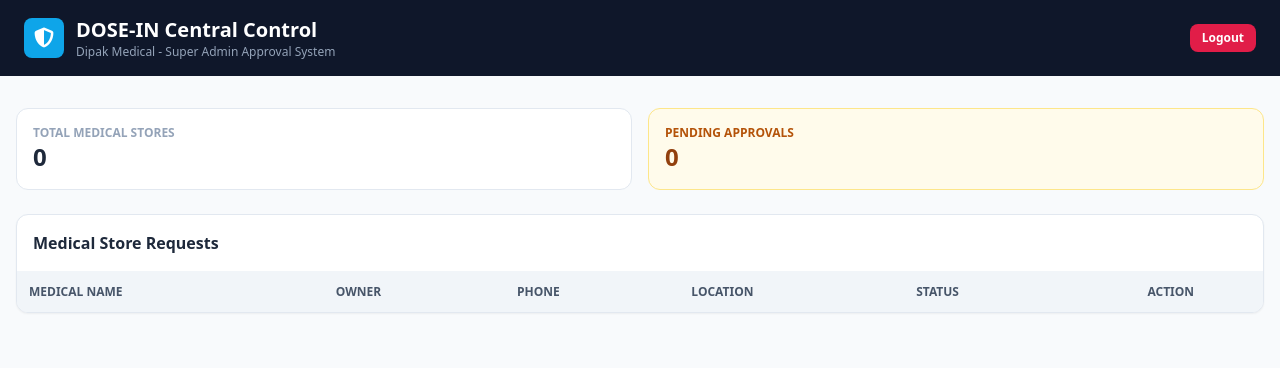
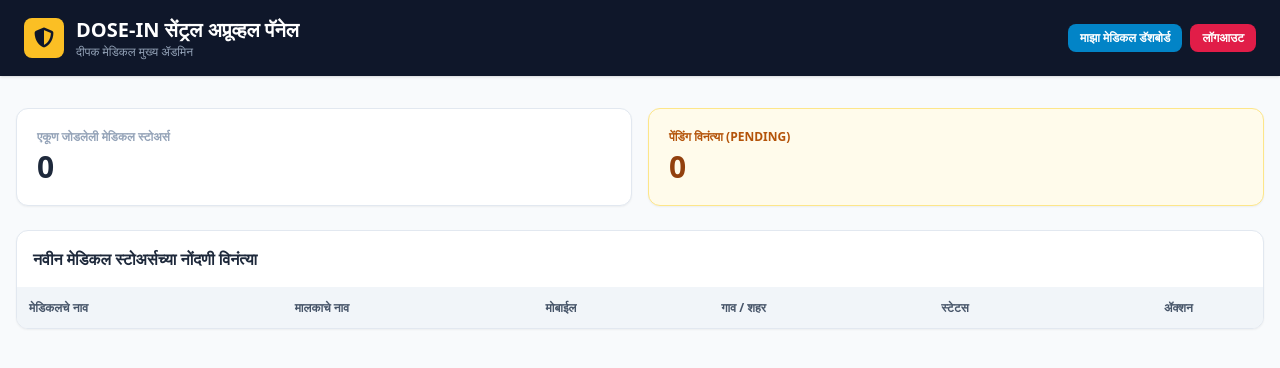
Before and after one commit to sartajattar/dipak_medical_app, a Flask app: page /admin in a window 1280 px wide. Shown: the top 368 px of the page. Run offline with Flask 3, Linux system fonts and the light colour scheme; the visitor is signed in with stand-in values (Sample User, id 1); data comes from the database, SQL or seed files in the repository; lists and menus that the app fills with data are empty; some libraries are stand-ins or nearby versions.

Commit message:
Final Full DOSE-IN update

```diff
--- a/app.py
+++ b/app.py
@@ -54,7 +54,7 @@ def init_db():
     if not cursor.fetchone():
         cursor.execute('''
             INSERT INTO medicals (medical_name, owner_name, phone, location, password, role, status)
-            VALUES ('Dipak Medical (Admin)', 'Dipak Owner', '7387260111', 'Main Branch', 'admin123', 'admin', 'approved')
+            VALUES ('Dipak Medical', 'Dipak', '7387260111', 'Main Branch', 'admin123', 'admin', 'approved')
         ''')
 
     conn.commit()
@@ -66,8 +66,6 @@ init_db()
 @app.route('/')
 def home():
     if 'user_id' in session:
-        if session.get('role') == 'admin':
-            return redirect(url_for('admin_dashboard'))
         return redirect(url_for('medical_dashboard'))
     return redirect(url_for('login'))
 
@@ -83,18 +81,17 @@ def login():
 
         if user and user['password'] == password:
             if user['status'] != 'approved':
-                flash('Tumche account ajun Dipak Medical (Admin) kadun approve zale nahi. Krupaya thambava!', 'warning')
+                flash('तुमचे अकाउंट अजून दीपक मेडिकल (Admin) कडून अप्रूव्ह झालेले नाही. कृपया वाट पहा!', 'warning')
                 return render_template('login.html')
 
             session['user_id'] = user['id']
             session['medical_name'] = user['medical_name']
             session['role'] = user['role']
 
-            if user['role'] == 'admin':
-                return redirect(url_for('admin_dashboard'))
+            # सर्व युजर्स आणि दीपक मेडिकल दोघांनाही थेट डॅशबोर्डवर नेणे
             return redirect(url_for('medical_dashboard'))
         else:
-            flash('Mobile number kiva password chukicha aahe.', 'danger')
+            flash('मोबाईल नंबर किंवा पासवर्ड चुकीचा आहे.', 'danger')
 
     return render_template('login.html')
 
@@ -114,10 +111,10 @@ def register():
                 VALUES (?, ?, ?, ?, ?, 'medical', 'pending')
             ''', (medical_name, owner_name, phone, location, password))
             conn.commit()
-            flash('Registration yashaswi zale! Dipak Medical approval dilyanantar tumhi login karu shakta.', 'success')
+            flash('नोंदणी यशस्वी झाली! दीपक मेडिकलने अप्रूव्ह केल्यानंतर तुम्हाला लॉगिन करता येईल.', 'success')
             return redirect(url_for('login'))
         except sqlite3.IntegrityError:
-            flash('Ha mobile number aadhich register aahe.', 'danger')
+            flash('हा मोबाईल नंबर आधीच नोंदणीकृत आहे.', 'danger')
         finally:
             conn.close()
 
@@ -128,11 +125,12 @@ def logout():
     session.clear()
     return redirect(url_for('login'))
 
-# --- SUPER ADMIN (DIPAK MEDICAL) DASHBOARD ---
+# --- SUPER ADMIN APPROVAL PANEL (दीपक मेडिकलसाठी) ---
 @app.route('/admin')
 def admin_dashboard():
     if session.get('role') != 'admin':
-        return redirect(url_for('login'))
+        flash('फक्त ॲडमिनसाठी परवानगी आहे.', 'danger')
+        return redirect(url_for('medical_dashboard'))
 
     conn = get_db()
     medicals = conn.execute("SELECT * FROM medicals WHERE role != 'admin' ORDER BY id DESC").fetchall()
@@ -152,10 +150,10 @@ def medical_action(med_id, action):
     conn.execute("UPDATE medicals SET status = ? WHERE id = ?", (new_status, med_id))
     conn.commit()
     conn.close()
-    flash(f"Medical status '{new_status}' kela gela.", 'info')
+    flash(f"मेडिकल स्टेटस '{new_status}' करण्यात आले.", 'info')
     return redirect(url_for('admin_dashboard'))
 
-# --- MEDICAL DASHBOARD (PATIENTS & REFILL) ---
+# --- MAIN DASHBOARD (PATIENTS, REMINDER & REFILL) ---
 @app.route('/dashboard')
 def medical_dashboard():
     if 'user_id' not in session:
@@ -177,7 +175,8 @@ def medical_dashboard():
                            total_patients=total_patients,
                            due_count=due_count,
                            sent_count=sent_count,
-                           medical_name=session.get('medical_name'))
+                           medical_name=session.get('medical_name'),
+                           is_admin=(session.get('role') == 'admin'))
 
 @app.route('/add_patient', methods=['POST'])
 def add_patient():
@@ -204,7 +203,7 @@ def add_patient():
     conn.commit()
     conn.close()
 
-    flash('Navin patient nohavla gela!', 'success')
+    flash('नवीन पेशंट यशस्वीरीत्या जोडला गेला!', 'success')
     return redirect(url_for('medical_dashboard'))
 
 @app.route('/repeat_refill/<int:patient_id>', methods=['POST'])
@@ -238,7 +237,7 @@ def repeat_refill(patient_id):
     conn.commit()
     conn.close()
 
-    flash('Patient cha dose repeat refill zala!', 'success')
+    flash('डोस पुन्हा रिफिल केला गेला आणि नवीन रिमाइंडर सेट झाले!', 'success')
     return redirect(url_for('medical_dashboard'))
 
 @app.route('/mark_sent/<int:patient_id>')
@@ -261,7 +260,7 @@ def delete_patient(patient_id):
     conn.execute("DELETE FROM patients WHERE id = ? AND medical_id = ?", (patient_id, session['user_id']))
     conn.commit()
     conn.close()
-    flash('Patient record delete kela.', 'info')
+    flash('रेकॉर्ड काढून टाकले.', 'info')
     return redirect(url_for('medical_dashboard'))
 
 if __name__ == '__main__':
--- a/templates/admin.html
+++ b/templates/admin.html
@@ -1,54 +1,57 @@
 <!DOCTYPE html>
-<html lang="en">
+<html lang="mr">
 <head>
     <meta charset="UTF-8">
     <meta name="viewport" content="width=device-width, initial-scale=1.0">
-    <title>Dipak Medical - DOSE-IN Admin</title>
+    <title>दीपक मेडिकल - सेंट्रल अप्रूव्हल कंट्रोल</title>
     <script src="https://cdn.tailwindcss.com"></script>
     <link rel="stylesheet" href="https://cdnjs.cloudflare.com/ajax/libs/font-awesome/6.4.0/css/all.min.css">
 </head>
 <body class="bg-slate-50 min-h-screen">
-    <header class="bg-slate-900 text-white px-6 py-4">
+    <header class="bg-slate-900 text-white px-6 py-4 shadow">
         <div class="max-w-7xl mx-auto flex justify-between items-center">
             <div class="flex items-center gap-3">
-                <div class="w-10 h-10 bg-sky-500 rounded-lg flex items-center justify-center font-bold text-xl">
+                <div class="w-10 h-10 bg-amber-400 text-slate-900 rounded-lg flex items-center justify-center font-bold text-xl">
                     <i class="fa-solid fa-shield-halved"></i>
                 </div>
                 <div>
-                    <h1 class="text-xl font-black">DOSE-IN Central Control</h1>
-                    <p class="text-xs text-slate-400">Dipak Medical - Super Admin Approval System</p>
+                    <h1 class="text-xl font-black">DOSE-IN सेंट्रल अप्रूव्हल पॅनेल</h1>
+                    <p class="text-xs text-slate-400">दीपक मेडिकल मुख्य ॲडमिन</p>
                 </div>
             </div>
-            <a href="/logout" class="bg-rose-600 hover:bg-rose-700 text-white font-bold px-3 py-1.5 rounded-lg text-xs">Logout</a>
+            <div class="flex items-center gap-2">
+                <a href="/dashboard" class="bg-sky-600 hover:bg-sky-700 text-white font-bold px-3 py-1.5 rounded-lg text-xs">माझा मेडिकल डॅशबोर्ड</a>
+                <a href="/logout" class="bg-rose-600 hover:bg-rose-700 text-white font-bold px-3 py-1.5 rounded-lg text-xs">लॉगआउट</a>
+            </div>
         </div>
     </header>
 
     <main class="max-w-7xl mx-auto px-4 py-8">
         <div class="grid grid-cols-2 gap-4 mb-6">
-            <div class="bg-white p-4 rounded-xl border border-slate-200">
-                <p class="text-xs font-bold text-slate-400 uppercase">Total Medical Stores</p>
-                <h3 class="text-2xl font-black text-slate-800">{{ total_medicals }}</h3>
+            <div class="bg-white p-5 rounded-xl border border-slate-200 shadow-sm">
+                <p class="text-xs font-bold text-slate-400 uppercase">एकूण जोडलेली मेडिकल स्टोअर्स</p>
+                <h3 class="text-3xl font-black text-slate-800 mt-1">{{ total_medicals }}</h3>
             </div>
-            <div class="bg-amber-50 p-4 rounded-xl border border-amber-200">
-                <p class="text-xs font-bold text-amber-700 uppercase">Pending Approvals</p>
-                <h3 class="text-2xl font-black text-amber-800">{{ pending_count }}</h3>
+            <div class="bg-amber-50 p-5 rounded-xl border border-amber-200 shadow-sm">
+                <p class="text-xs font-bold text-amber-700 uppercase">पेंडिंग विनंत्या (Pending)</p>
+                <h3 class="text-3xl font-black text-amber-800 mt-1">{{ pending_count }}</h3>
             </div>
         </div>
 
         <div class="bg-white rounded-xl shadow-sm border border-slate-200 overflow-hidden">
             <div class="p-4 border-b border-slate-100 font-bold text-slate-800">
-                Medical Store Requests
+                नवीन मेडिकल स्टोअर्सच्या नोंदणी विनंत्या
             </div>
             <div class="overflow-x-auto">
                 <table class="w-full text-left text-sm">
                     <thead class="bg-slate-100 text-slate-600 uppercase text-xs">
                         <tr>
-                            <th class="p-3">Medical Name</th>
-                            <th class="p-3">Owner</th>
-                            <th class="p-3">Phone</th>
-                            <th class="p-3">Location</th>
-                            <th class="p-3">Status</th>
-                            <th class="p-3 text-center">Action</th>
+                            <th class="p-3">मेडिकलचे नाव</th>
+                            <th class="p-3">मालकाचे नाव</th>
+                            <th class="p-3">मोबाईल</th>
+                            <th class="p-3">गाव / शहर</th>
+                            <th class="p-3">स्टेटस</th>
+                            <th class="p-3 text-center">ॲक्शन</th>
                         </tr>
                     </thead>
                     <tbody class="divide-y divide-slate-100">
@@ -72,7 +75,7 @@
                                     <a href="/admin/action/{{ med.id }}/approve" class="bg-emerald-600 hover:bg-emerald-700 text-white px-3 py-1 rounded-md text-xs font-bold mr-1">Approve</a>
                                     <a href="/admin/action/{{ med.id }}/reject" class="bg-rose-600 hover:bg-rose-700 text-white px-3 py-1 rounded-md text-xs font-bold">Reject</a>
                                 {% else %}
-                                    <span class="text-xs text-slate-400">Processed</span>
+                                    <span class="text-xs text-slate-400">झाले</span>
                                 {% endif %}
                             </td>
                         </tr>
```
Also changed, not shown: templates/dashboard.html (+64 -53 lines), templates/login.html (+5 -6 lines), templates/register.html (+15 -15 lines).
